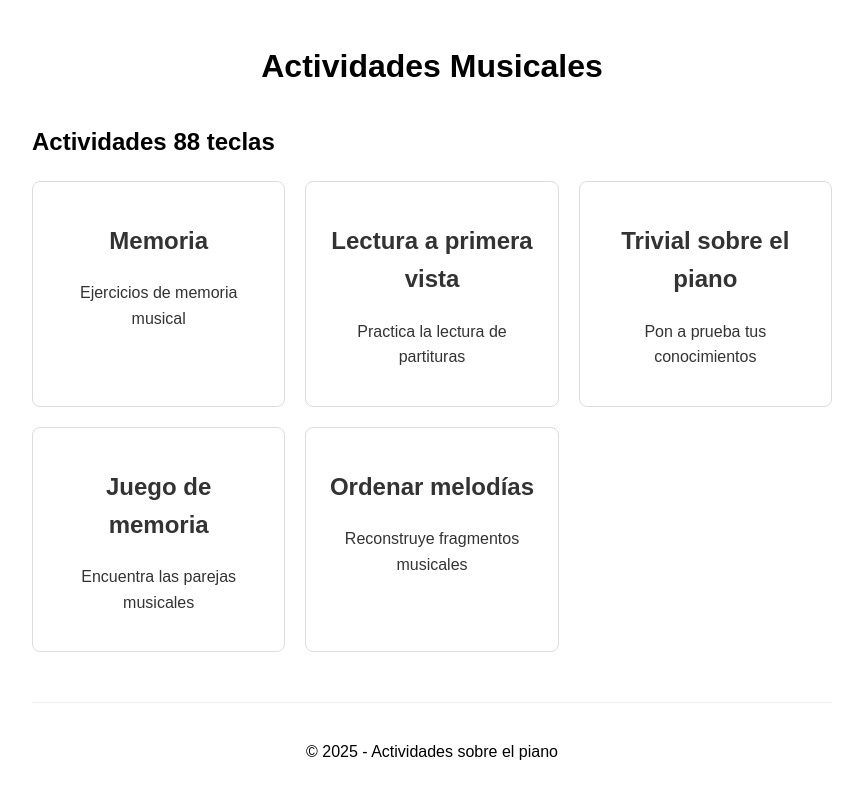
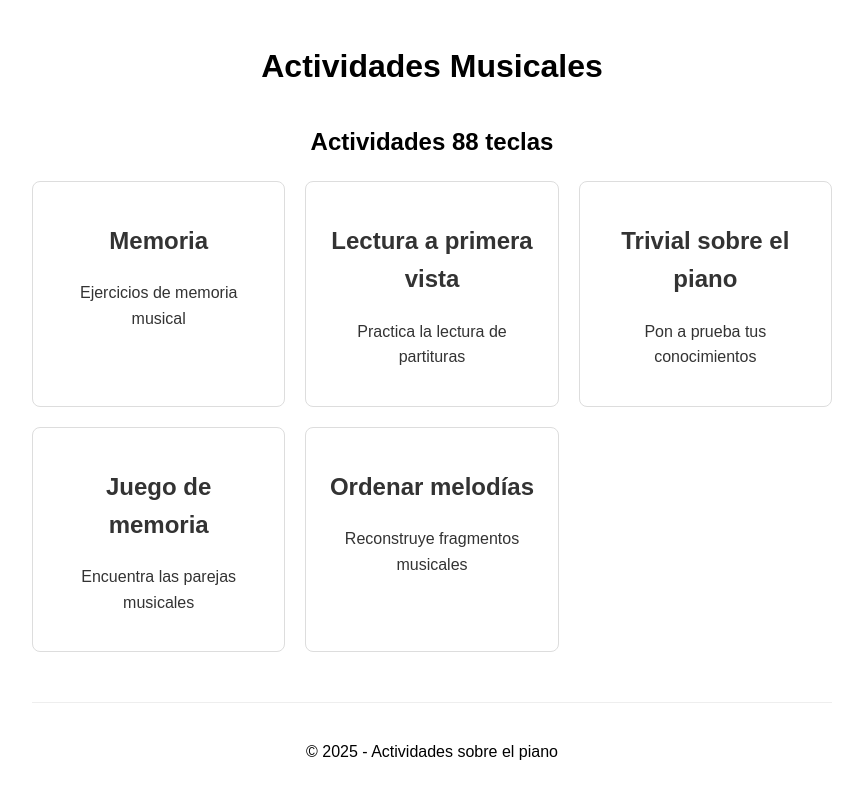
Before and after one commit to AlvaroBuitrago/88_teclas, a Jekyll site: the page built from index.md, in a window 1280 px wide. Shown: the top 799 px of the page, without its empty margins (208-1071 px from the left). Built offline with Jekyll 4.4.1, drawn with Linux system fonts in a browser that asks for light colours.

Commit message:
Update style.css

```diff
--- a/assets/css/style.css
+++ b/assets/css/style.css
@@ -13,7 +13,7 @@ header {
     margin-bottom: 30px;
 }
 
-h1 {
+h1, h2 {
     text-align: center;
 }
 
```
